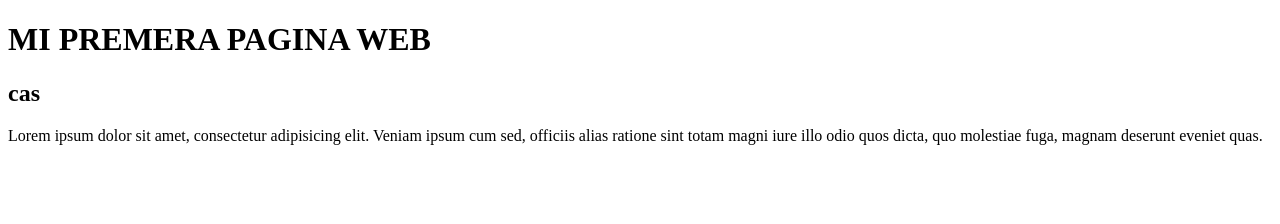
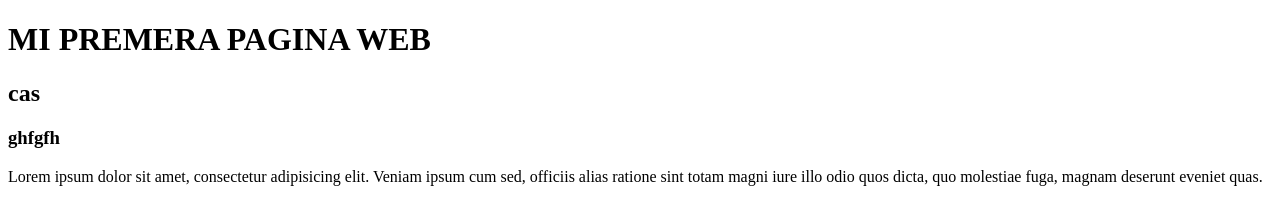
Before and after one commit to GermanMoran/Repogit, a plain HTML site: page index.html in a window 1280 px wide. Drawn offline with Linux system fonts and the light colour scheme.

Commit message:
Ultima version

```diff
--- a/index.html
+++ b/index.html
@@ -10,6 +10,7 @@
 <body>
     <h1>MI PREMERA PAGINA WEB</h1>
     <h2>cas</h2>
+    <h3>ghfgfh</h3>
     <P>Lorem ipsum dolor sit amet, consectetur adipisicing elit. Veniam ipsum cum sed, officiis alias ratione sint totam magni iure illo odio quos dicta, quo molestiae fuga, magnam deserunt eveniet quas.</P>
 </body>
 </html>
```
